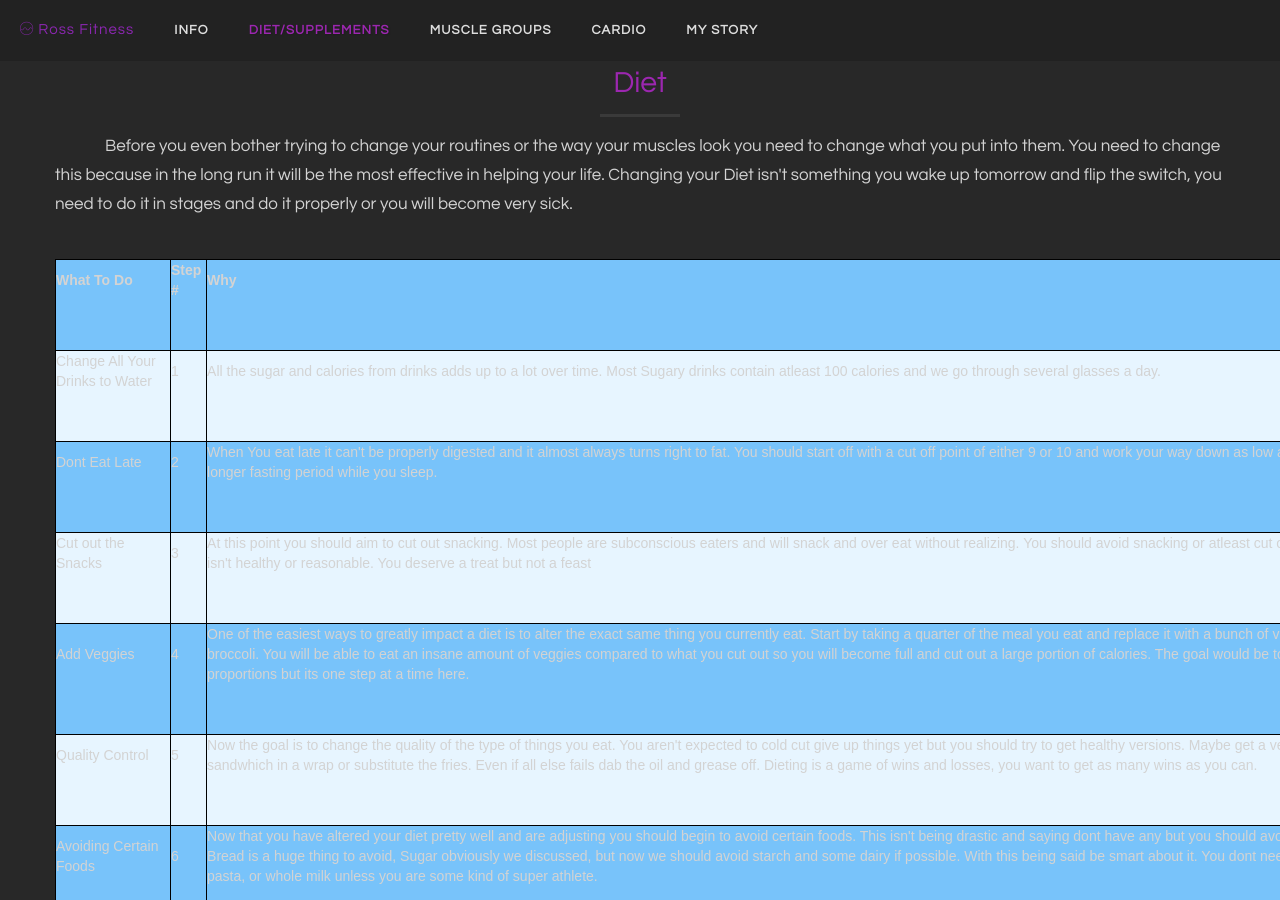
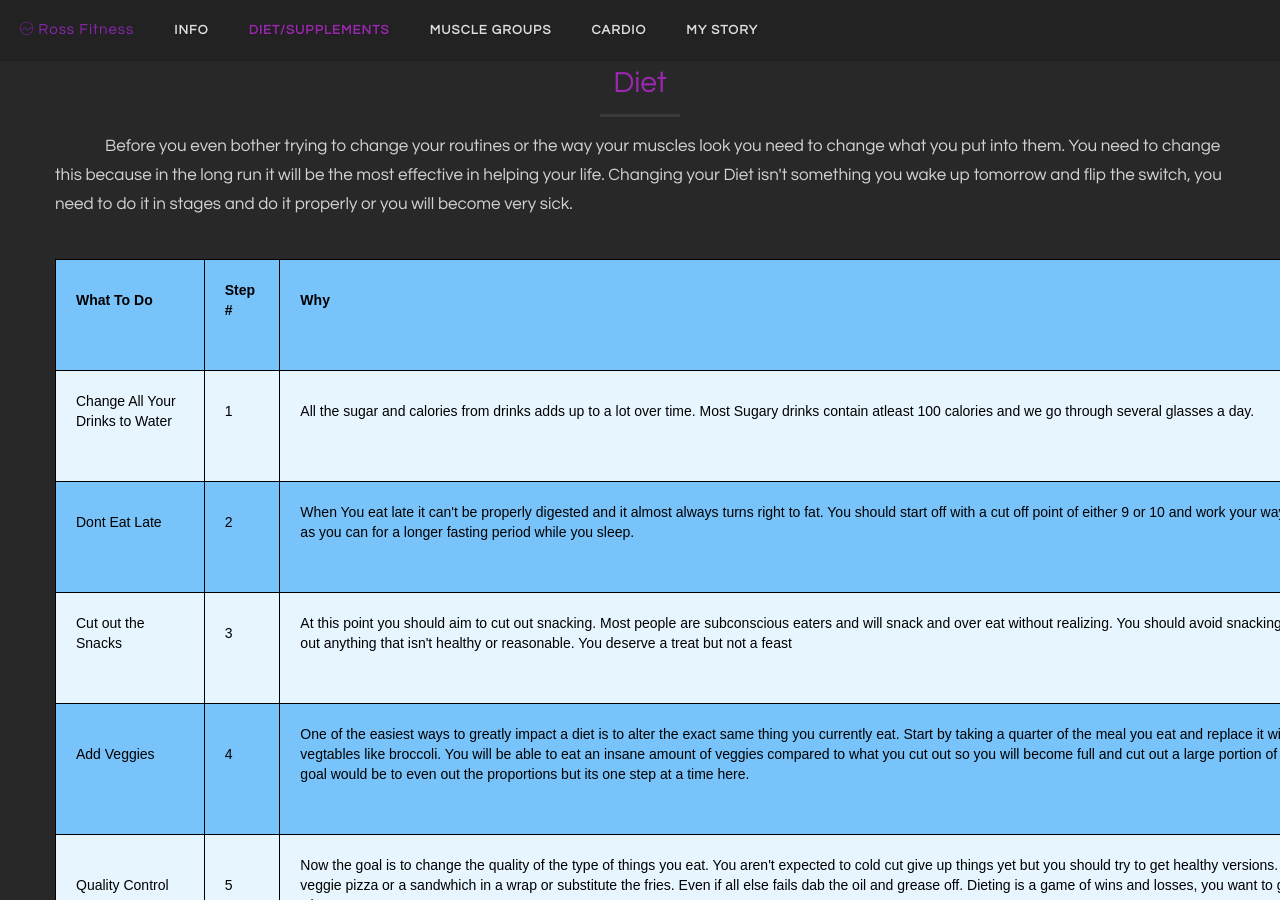
Before and after one commit to DerekR0123/Rossfitness.github.io, a Jekyll site: the page index.html, which Jekyll copies as it is, in a window 1280 px wide and 900 px high, scrolled down 1534 px. Built offline with Jekyll 4.4.1, drawn with Linux system fonts in a browser that asks for light colours; some web fonts are replaced.

Commit message:
Update styles.css

```diff
--- a/css/styles.css
+++ b/css/styles.css
@@ -290,7 +290,7 @@ table {
 td, th {
     border: 1px solid #000000;
     text-align: left;
-    color: #000000
+    color: #000000;
     padding: 20px;
     margin-bottom: 5px;
     padding-bottom: 50px;
@@ -298,10 +298,12 @@ td, th {
 
 tr:nth-child(even) {
     background-color: #E7F5FF;
+    color: #000000;
 }
 
 tr:nth-child(odd) {
     background-color: #78C3FA;
+    color: #000000;
 }
 
 @media(min-width:768px) {
```
